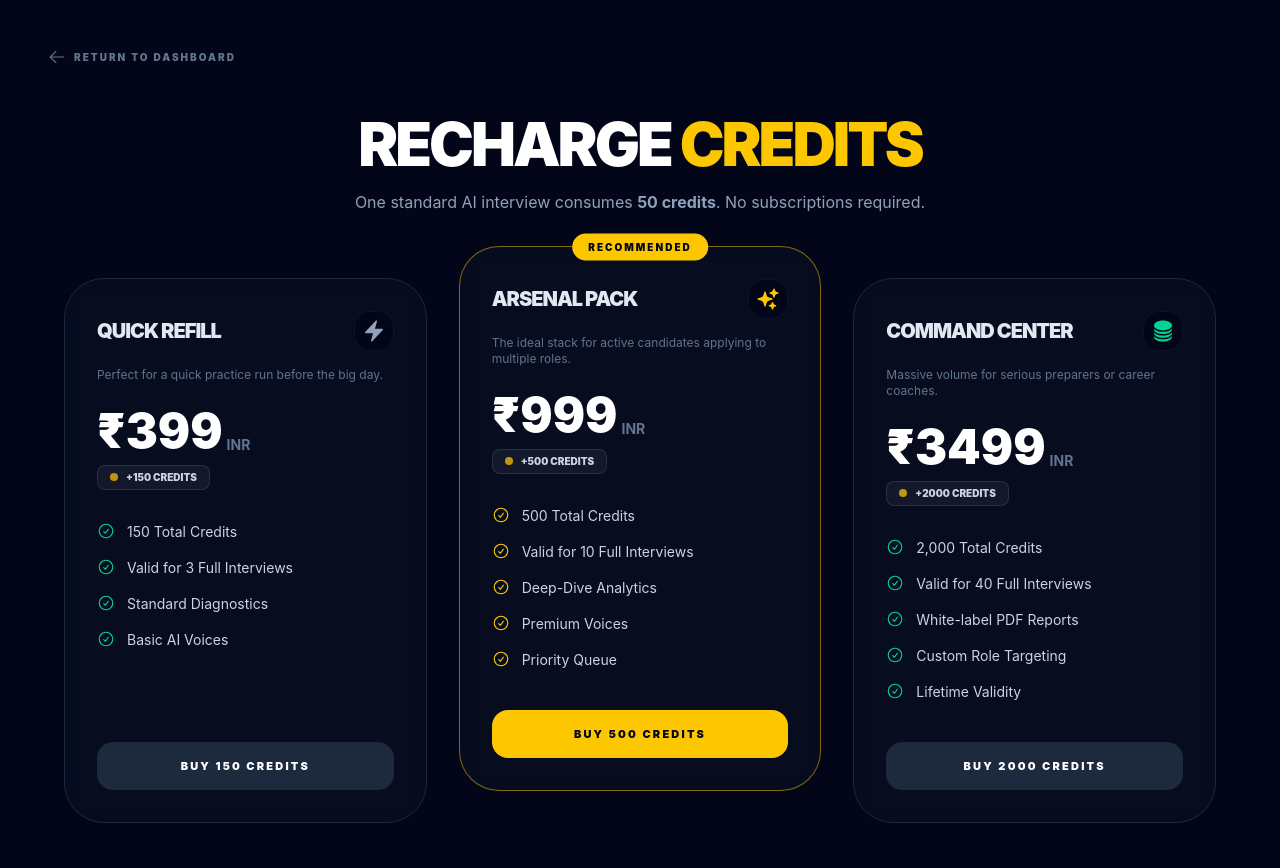
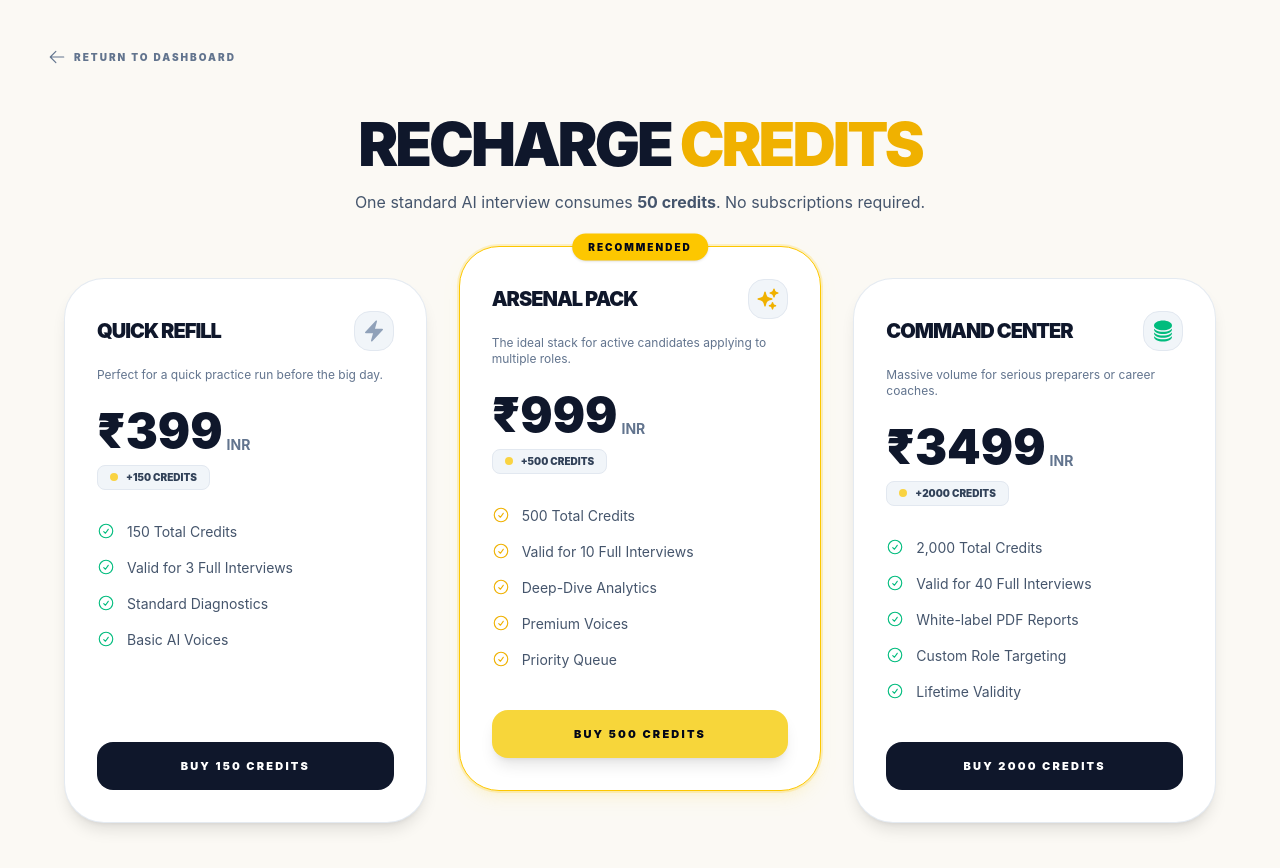
Before and after one commit to KRISHNA-0425/Prepper, a React (Vite) app in the folder Frontend/: page /pricing in a window 1280 px wide. Shown: the top 868 px of the page. Built offline with nearby package versions, Linux system fonts and the light colour scheme; no server answers.

Commit message:
feat(pricing): standardize Pricing tier cards, credit bundles, and purchase buttons

```diff
--- a/Frontend/src/pages/Pricing.jsx
+++ b/Frontend/src/pages/Pricing.jsx
@@ -46,7 +46,7 @@ function Pricing() {
         {
             id: 'arsenal',
             name: 'Arsenal Pack',
-            icon: <HiSparkles className="text-2xl text-yellow-400" />,
+            icon: <HiSparkles className="text-2xl text-yellow-500 dark:text-yellow-400" />,
             credits: 500,
             price: 999,
             description: 'The ideal stack for active candidates applying to multiple roles.',
@@ -56,7 +56,7 @@ function Pricing() {
         {
             id: 'bulk',
             name: 'Command Center',
-            icon: <HiCircleStack className="text-2xl text-emerald-400" />,
+            icon: <HiCircleStack className="text-2xl text-emerald-500 dark:text-emerald-400" />,
             credits: 2000,
             price: 3499,
             description: 'Massive volume for serious preparers or career coaches.',
@@ -128,7 +128,7 @@ function Pricing() {
     };
 
     return (
-        <div className='min-h-screen bg-slate-950 text-slate-200 font-poppins p-4 md:p-12 overflow-x-hidden relative'>
+        <div className='min-h-screen bg-[#fbf9f4] dark:bg-slate-950 text-slate-800 dark:text-slate-200 font-poppins p-4 md:p-12 overflow-x-hidden relative transition-colors duration-200'>
             <div className='max-w-7xl mx-auto relative z-10'>
 
                 {/* Back Button */}
@@ -136,7 +136,7 @@ function Pricing() {
                     initial={{ opacity: 0, x: -10 }}
                     animate={{ opacity: 1, x: 0 }}
                     onClick={() => navigate(-1)}
-                    className='flex items-center gap-2 text-slate-500 hover:text-yellow-400 transition-colors mb-12 group w-max'
+                    className='flex items-center gap-2 text-slate-500 hover:text-yellow-600 dark:hover:text-yellow-400 transition-colors mb-12 group w-max cursor-pointer'
                 >
                     <HiOutlineArrowLeft className="text-lg group-hover:scale-110 transition-transform" />
                     <span className='text-[10px] font-black uppercase tracking-[0.2em]'>Return to Dashboard</span>
@@ -144,10 +144,10 @@ function Pricing() {
 
                 {/* Header */}
                 <div className='flex flex-col items-center text-center mb-16'>
-                    <h1 className='text-4xl md:text-6xl font-black text-white uppercase tracking-tighter mb-4'>
-                        Recharge <span className='text-yellow-400'>Credits</span>
+                    <h1 className='text-4xl md:text-6xl font-black text-slate-900 dark:text-white uppercase tracking-tighter mb-4'>
+                        Recharge <span className='text-yellow-500 dark:text-yellow-400'>Credits</span>
                     </h1>
-                    <p className='text-slate-400 max-w-xl mx-auto text-sm md:text-base'>
+                    <p className='text-slate-600 dark:text-slate-400 max-w-xl mx-auto text-sm md:text-base'>
                         One standard AI interview consumes <strong>50 credits</strong>. No subscriptions required.
                     </p>
                 </div>
@@ -164,40 +164,42 @@ function Pricing() {
                             key={tier.id}
                             variants={cardVars}
                             whileHover={{ y: -10 }}
-                            className={`relative group bg-slate-900/40 backdrop-blur-xl border rounded-[2.5rem] p-8 flex flex-col h-full transition-all duration-500 ${
-                                tier.isPopular ? 'border-yellow-400/50 lg:-mt-8 lg:mb-8' : 'border-slate-800'
+                            className={`relative group bg-white dark:bg-slate-900/80 backdrop-blur-xl border rounded-[2.5rem] p-8 flex flex-col h-full shadow-lg transition-all duration-500 ${
+                                tier.isPopular
+                                    ? 'border-yellow-400 shadow-yellow-400/10 ring-2 ring-yellow-400/20 lg:-mt-8 lg:mb-8'
+                                    : 'border-slate-200/90 dark:border-slate-800'
                             }`}
                         >
                             {tier.isPopular && (
-                                <div className='absolute top-0 left-1/2 -translate-x-1/2 -translate-y-1/2 bg-yellow-400 text-slate-950 text-[10px] font-black uppercase tracking-[0.2em] px-4 py-1.5 rounded-full z-20'>
+                                <div className='absolute top-0 left-1/2 -translate-x-1/2 -translate-y-1/2 bg-yellow-400 text-slate-950 text-[10px] font-black uppercase tracking-[0.2em] px-4 py-1.5 rounded-full z-20 shadow-sm'>
                                     Recommended
                                 </div>
                             )}
 
                             <div className='relative z-10 flex-1 flex flex-col'>
                                 <div className='flex items-center justify-between mb-4'>
-                                    <h3 className='text-xl font-black uppercase tracking-tighter'>{tier.name}</h3>
-                                    <div className='w-10 h-10 rounded-2xl bg-slate-950 flex items-center justify-center border border-white/5'>
+                                    <h3 className='text-xl font-black uppercase tracking-tighter text-slate-900 dark:text-white'>{tier.name}</h3>
+                                    <div className='w-10 h-10 rounded-2xl bg-slate-100 dark:bg-slate-950 flex items-center justify-center border border-slate-200 dark:border-white/5'>
                                         {tier.icon}
                                     </div>
                                 </div>
-                                <p className='text-slate-500 text-xs mb-6'>{tier.description}</p>
+                                <p className='text-slate-500 dark:text-slate-400 text-xs mb-6'>{tier.description}</p>
 
                                 <div className='mb-8'>
                                     <div className='flex items-end gap-1 mb-2'>
-                                        <span className='text-5xl font-black text-white'>₹{tier.price}</span>
+                                        <span className='text-5xl font-black text-slate-900 dark:text-white'>₹{tier.price}</span>
                                         <span className='text-slate-500 text-sm font-bold'>INR</span>
                                     </div>
-                                    <div className='inline-flex items-center gap-2 bg-white/5 px-3 py-1 rounded-lg border border-white/10'>
+                                    <div className='inline-flex items-center gap-2 bg-slate-100 dark:bg-white/5 px-3 py-1 rounded-lg border border-slate-200 dark:border-white/10'>
                                         <span className='w-2 h-2 rounded-full bg-yellow-400 animate-pulse' />
-                                        <p className='text-[10px] font-black text-slate-300 uppercase'>+{tier.credits} Credits</p>
+                                        <p className='text-[10px] font-black text-slate-700 dark:text-slate-300 uppercase'>+{tier.credits} Credits</p>
                                     </div>
                                 </div>
 
                                 <ul className='space-y-4 mb-10 flex-1'>
                                     {tier.features.map((feat, idx) => (
-                                        <li key={idx} className='flex items-start gap-3 text-sm text-slate-300'>
-                                            <HiOutlineCheckCircle className={`shrink-0 text-lg ${tier.isPopular ? 'text-yellow-400' : 'text-emerald-400'}`} />
+                                        <li key={idx} className='flex items-start gap-3 text-sm text-slate-600 dark:text-slate-300'>
+                                            <HiOutlineCheckCircle className={`shrink-0 text-lg ${tier.isPopular ? 'text-yellow-500 dark:text-yellow-400' : 'text-emerald-500 dark:text-emerald-400'}`} />
                                             <span>{feat}</span>
                                         </li>
                                     ))}
@@ -206,10 +208,10 @@ function Pricing() {
                                 <button
                                     disabled={loading}
                                     onClick={() => handlePayment(tier)}
-                                    className={`w-full py-4 rounded-2xl font-black text-[11px] uppercase tracking-[0.2em] transition-all duration-300 ${
+                                    className={`w-full py-4 rounded-2xl font-black text-[11px] uppercase tracking-[0.2em] transition-all duration-300 cursor-pointer ${
                                         tier.isPopular
-                                        ? 'bg-yellow-400 text-slate-950 hover:bg-yellow-300 disabled:opacity-50'
-                                        : 'bg-slate-800 text-white hover:bg-slate-700 disabled:opacity-50'
+                                        ? 'bg-[#F7D63A] hover:bg-[#ffe04d] text-slate-950 shadow-lg disabled:opacity-50'
+                                        : 'bg-slate-900 hover:bg-slate-800 dark:bg-slate-800 dark:hover:bg-slate-700 text-white disabled:opacity-50'
                                     }`}
                                 >
                                     {loading ? 'Processing...' : `Buy ${tier.credits} Credits`}
```
